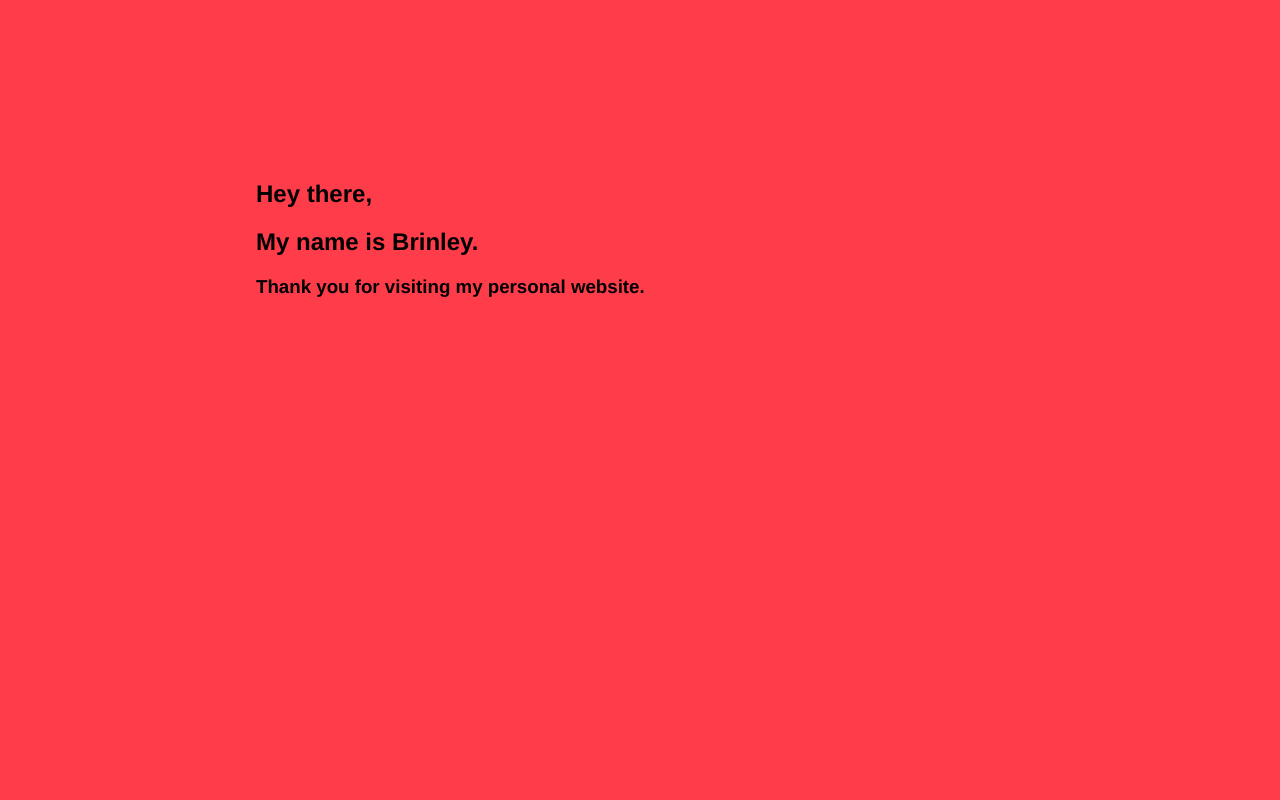
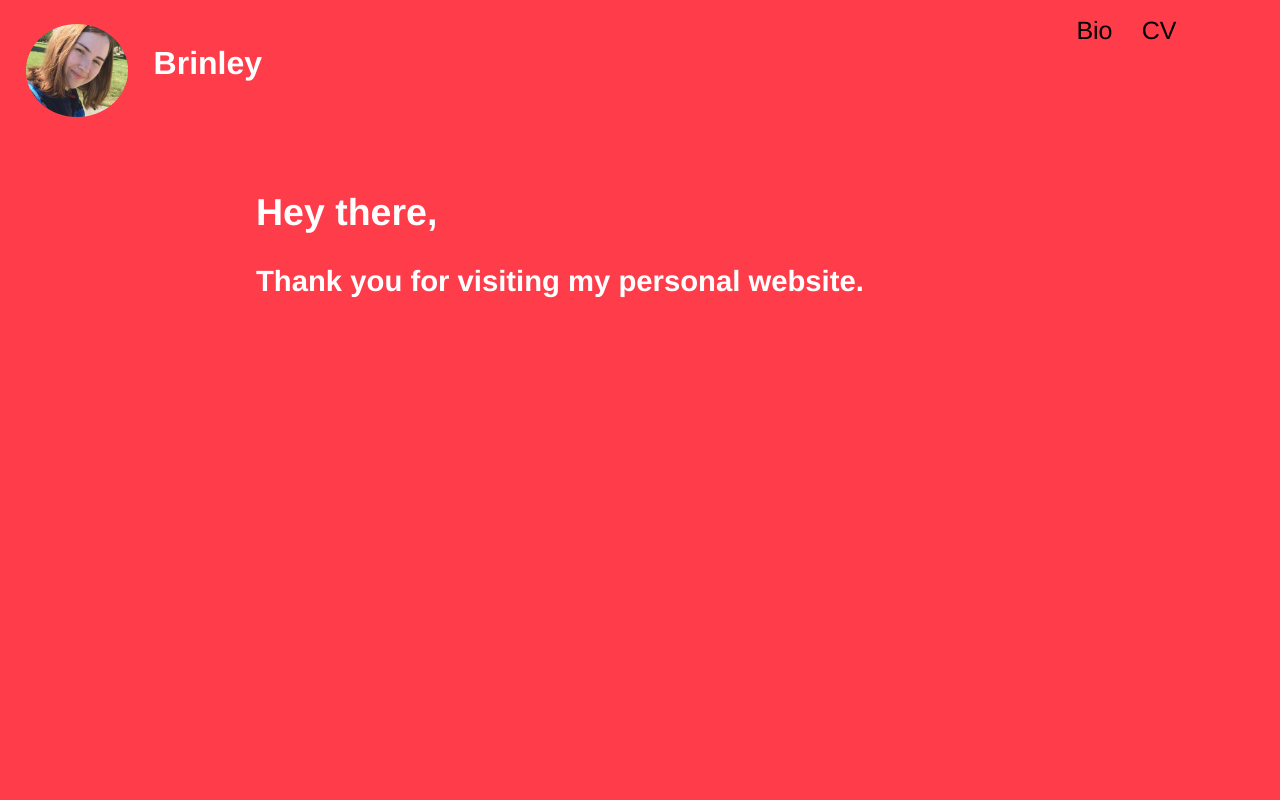
Before and after one commit to brinleym/brinleym.github.io, a PHP site: page / in a window 1280 px wide. Run offline with PHP 8.4, Linux system fonts and the light colour scheme.

Commit message:
Committing index.html with pic, navigation, and more styles

```diff
--- a/index.html
+++ b/index.html
@@ -11,16 +11,25 @@
 	</head>
 
 	<body>
-		<div class="main">
-			<div class="header-message">
-				<h2>Hey there,</h2>
-				<h2>My name is Brinley.</h2>
-				<h3>Thank you for visiting my personal website.</h3>
+		<div class="site">
+			<div class="navigation">
+				<ul class="menu">
+					<li><a href="#">Bio</a></li>
+					<li><a href="#">CV</a></li>
+				</ul>
+			</div>
+			<div class="main">
+				<div id="site-title">
+					<h1>Brinley</h1>
+				</div>
+				<div class="header-message">
+					<h2>Hey there,</h2>
+					<h3>Thank you for visiting my personal website.</h3>
+				</div>
+				<img src="images/me2-small.jpg" alt="picture of me" id="pic-me">
+				<div id="img-overlay"></div>
 			</div>
 		</div>
-
-
-
 
 
 	</body>
--- a/main.css
+++ b/main.css
@@ -5,20 +5,55 @@ html {
 body {
 	font-family: 'Helvetica Neue', Helvetica, Arial, sans-serif;;
 }
-body, .main {
+body, .site, .main, .navigation {
 	margin: 0;
 	position: absolute;
 	min-height: 100%;
 	min-width: 100%;
 	top: 0%;
 }
-
+.navigation {
+	position: fixed;
+	z-index: 1;
+	width: 10%;
+	left: 80%;
+}
+.navigation ul li{
+	display: inline;
+	padding: 1%;
+}
+.navigation ul li a, .navigation ul li a:visited{
+	text-decoration: none;
+	color: black;
+	font-size: 25px;
+}
+.navigation ul li a:hover {
+	text-decoration: underline;
+}
 .main {
 	background-color: rgb(255, 61, 74);
-	color: black;
+	color: white;
+}
+#site-title {
+	position: absolute;
+	top: 3%;
+	left: 12%;
 }
 .header-message {
 	position: absolute;
 	top: 20%;
 	left: 20%;
+	font-size: 25px;
 }
+#img-overlay {
+	background-color: rgba(255,255,255,0.5);
+	z-index: 1;
+}
+#pic-me, #img-overlay {
+	width: 8%;
+	height: auto;
+	border-radius: 50%;
+	position: absolute;
+	left: 2%;
+	top: 3%;
+}
```
Also changed, not shown: images/me-small.jpg (added), images/me.jpg (added), images/me2-small.jpg (added).
